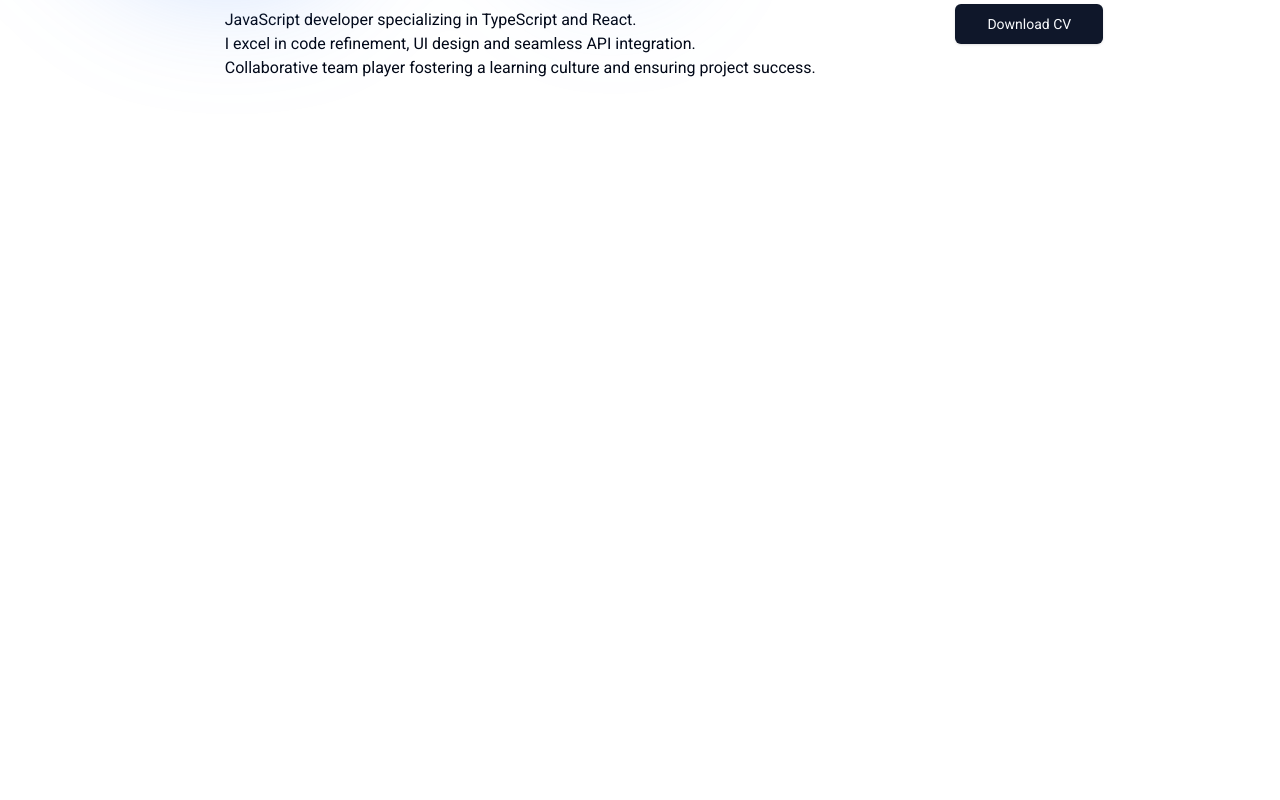
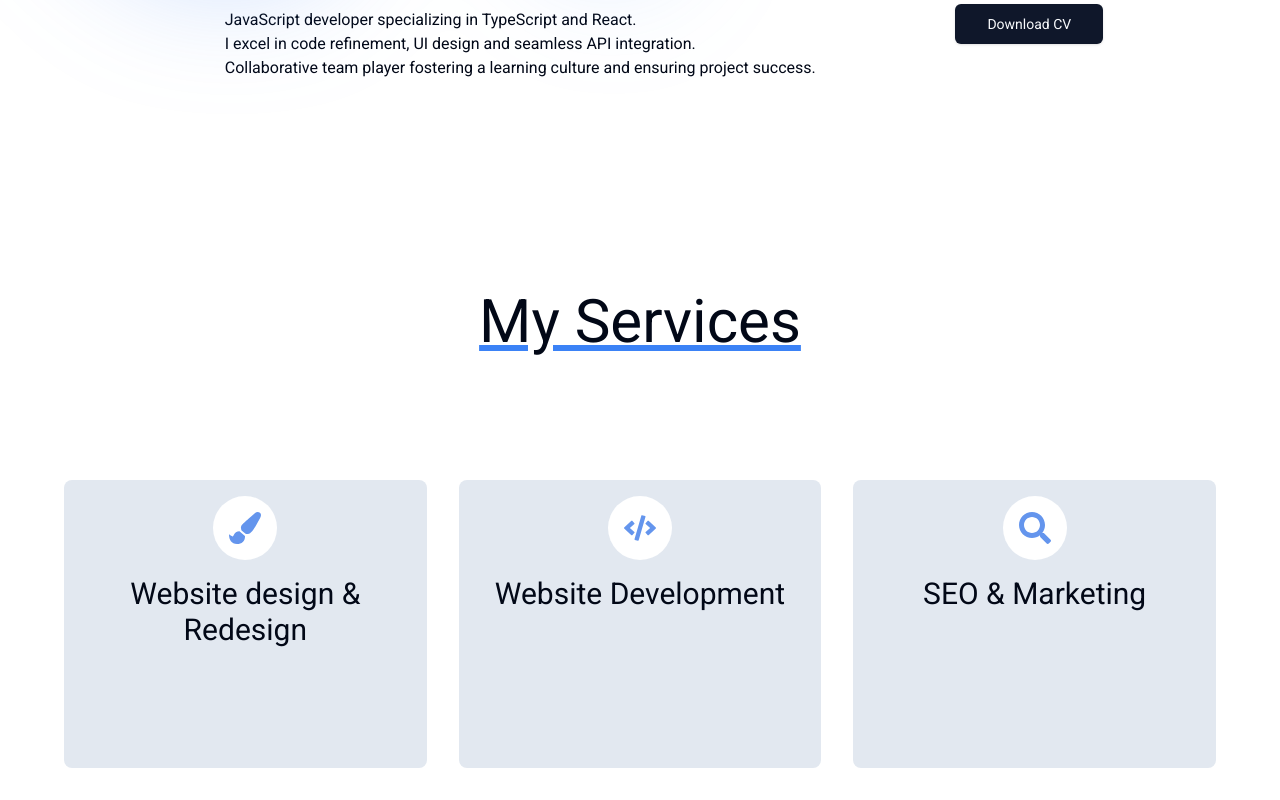
Before and after one commit to Aleksandar22full/my-website, a Next.js app: page / in a window 1280 px wide. Shown: the part 1014-1814 px from the top of the page. Before the commit the page ends 1770 px from the top, so only its background shows below. Built offline with nearby package versions, Linux system fonts and the light colour scheme.

Commit message:
My Services component

```diff
--- a/app/page.tsx
+++ b/app/page.tsx
@@ -6,6 +6,7 @@ import { ArrowRight } from "lucide-react";
 import Link from "next/link";
 import { ReactTyped } from "react-typed";
 import ParticlesComponent from "@/components/particles";
+import WhatIDo from "@/components/WhatIDo";
 
 export default function Home() {
   return (
@@ -65,6 +66,7 @@ export default function Home() {
         </div>
       </div>
       <About />
+      <WhatIDo />
     </>
   );
 }
--- a/components/About.tsx
+++ b/components/About.tsx
@@ -6,7 +6,7 @@ import MaxWidthWrapper from "./MaxWidthWrapper";
 const About = () => {
   return (
     <MaxWidthWrapper>
-      <div className="h-screen mt-48 md:mt-96" id="about">
+      <div className="h-56 mt-48 md:mt-96" id="about">
         <div className="ml-12 flex flex-col lg:flex-row lg:justify-center">
           <div className="h-48 w-72 lg:w-2/3 flex flex-col">
             <h1 className="text-3xl underline decoration solid decoration-blue-500 decoration-6">
--- /dev/null
+++ b/components/WhatIDo.tsx
@@ -0,0 +1,42 @@
+import React from "react";
+import { FaPaintBrush } from "react-icons/fa";
+import { FaCode } from "react-icons/fa";
+import { FaSearch } from "react-icons/fa";
+
+const WhatIDo = () => {
+  return (
+    <div className="mt-28 text-center">
+      <h1 className="text-6xl underline decoration solid decoration-blue-500 decoration-6">
+        My Services
+      </h1>
+      <div className="p-16 mt-16 md:h-96 grid grid-cols-1 md:grid-cols-3 gap-2 lg:gap-8">
+        <div className="bg-slate-200 p-4 rounded-lg text-center h-72">
+          <div className="flex justify-center items-center mb-4">
+            <div className="bg-white rounded-full w-16 h-16 flex justify-center items-center">
+              <FaPaintBrush size={32} color="cornflowerBlue" />
+            </div>
+          </div>
+          <p className="text-3xl solid">Website design & Redesign</p>
+        </div>
+        <div className="bg-slate-200 p-4 rounded-lg text-center h-72">
+          <div className="flex justify-center items-center mb-4">
+            <div className="bg-white rounded-full w-16 h-16 flex justify-center items-center">
+              <FaCode size={32} color="cornflowerBlue" />
+            </div>
+          </div>
+          <p className="text-3xl solid">Website Development</p>
+        </div>
+        <div className="bg-slate-200 p-4 rounded-lg text-center h-72">
+          <div className="flex justify-center items-center mb-4">
+            <div className="bg-white rounded-full w-16 h-16 flex justify-center items-center">
+              <FaSearch size={32} color="cornflowerBlue" />
+            </div>
+          </div>
+          <p className="text-3xl solid">SEO & Marketing</p>
+        </div>
+      </div>
+    </div>
+  );
+};
+
+export default WhatIDo;
--- a/package.json
+++ b/package.json
@@ -20,6 +20,7 @@
     "next": "14.1.0",
     "react": "^18",
     "react-dom": "^18",
+    "react-icons": "^5.0.1",
     "react-scroll": "^1.9.0",
     "react-typed": "^2.0.12",
     "tailwind-merge": "^2.2.1",
```
Also changed, not shown: 1 other file (tests, documents, lock files or other folders).
